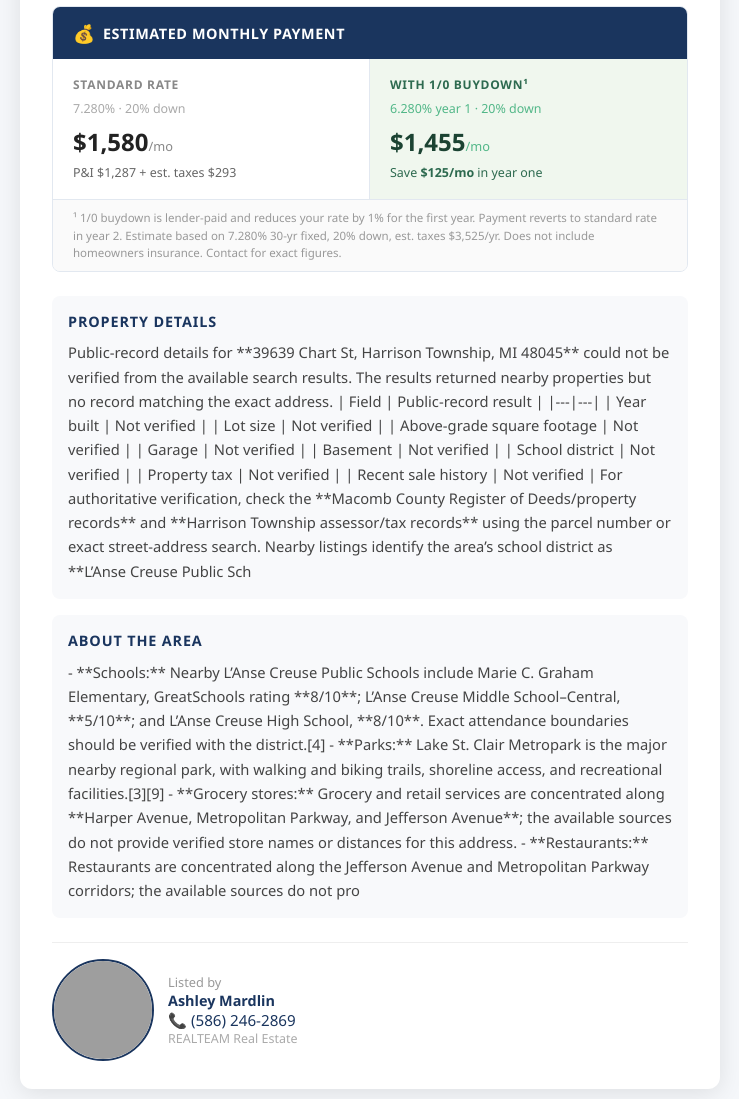
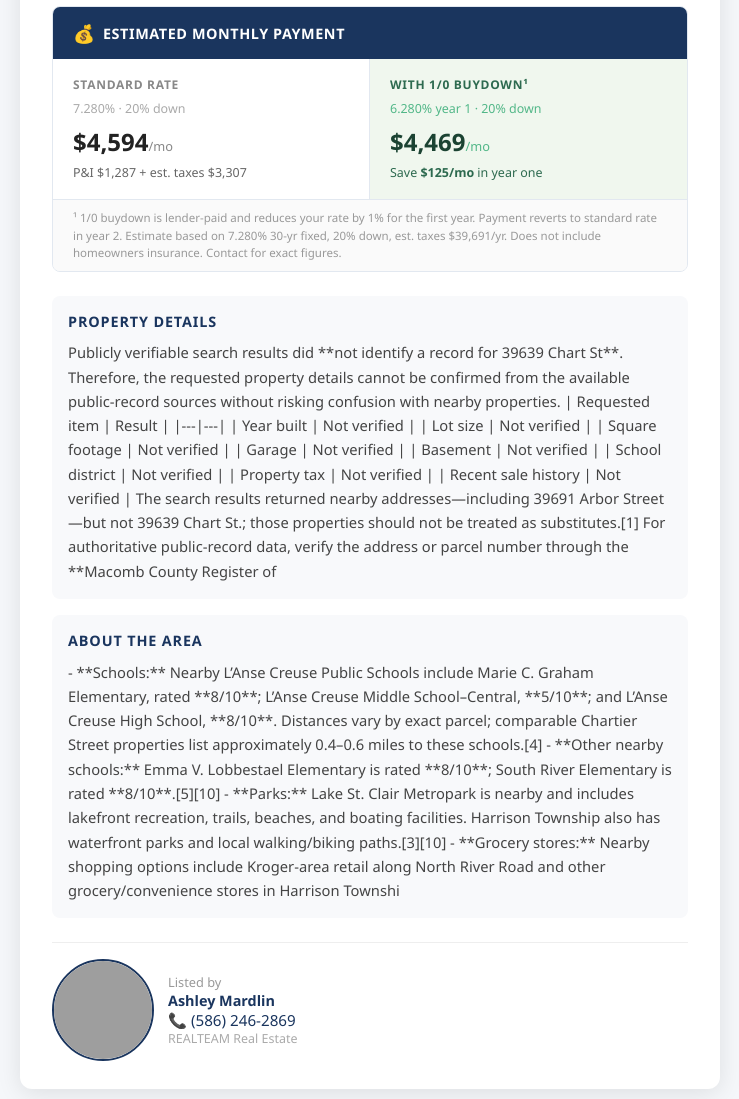
Before and after one commit to tommy-logan-ai/tommythemortgageguy, a plain HTML site: page coming-soon/harrison-township-mi-u-610439.html in a window 1280 px wide. Shown: the part 840-1939 px from the top of the page, without its empty margins (270-1009 px from the left). Drawn offline with Linux system fonts and the light colour scheme; no server answers; grey boxes are pictures that could not be loaded.

Commit message:
Coming Soon (regen-hero): Harrison Township harrison-township-mi-u-610439

```diff
--- a/coming-soon/harrison-township-mi-u-610439.html
+++ b/coming-soon/harrison-township-mi-u-610439.html
@@ -47,13 +47,13 @@
     <div style="padding:1.1rem 1.25rem;border-right:1px solid #e2e8f0;">
       <div style="font-size:0.75rem;font-weight:700;color:#888;text-transform:uppercase;letter-spacing:0.06em;margin-bottom:0.4rem;">Standard Rate</div>
       <div style="font-size:0.78rem;color:#aaa;margin-bottom:0.5rem;">7.280% · 20% down</div>
-      <div style="font-size:1.5rem;font-weight:800;color:#222;">$1,580<span style="font-size:0.8rem;font-weight:400;color:#888;">/mo</span></div>
-      <div style="font-size:0.78rem;color:#666;margin-top:0.4rem;">P&amp;I $1,287 + est. taxes $293</div>
+      <div style="font-size:1.5rem;font-weight:800;color:#222;">$4,594<span style="font-size:0.8rem;font-weight:400;color:#888;">/mo</span></div>
+      <div style="font-size:0.78rem;color:#666;margin-top:0.4rem;">P&amp;I $1,287 + est. taxes $3,307</div>
     </div>
     <div style="padding:1.1rem 1.25rem;background:#f0f7ee;">
       <div style="font-size:0.75rem;font-weight:700;color:#2d6a4f;text-transform:uppercase;letter-spacing:0.06em;margin-bottom:0.4rem;">With 1/0 Buydown¹</div>
       <div style="font-size:0.78rem;color:#52b788;margin-bottom:0.5rem;">6.280% year 1 · 20% down</div>
-      <div style="font-size:1.5rem;font-weight:800;color:#1b4332;">$1,455<span style="font-size:0.8rem;font-weight:400;color:#52b788;">/mo</span></div>
+      <div style="font-size:1.5rem;font-weight:800;color:#1b4332;">$4,469<span style="font-size:0.8rem;font-weight:400;color:#52b788;">/mo</span></div>
       <div style="font-size:0.78rem;color:#2d6a4f;margin-top:0.4rem;">Save <strong>$125/mo</strong> in year one</div>
     </div>
   </div>
@@ -61,29 +61,29 @@
     <p style="margin:0;font-size:0.72rem;color:#999;line-height:1.5;">
       ¹ 1/0 buydown is lender-paid and reduces your rate by 1% for the first year.
       Payment reverts to standard rate in year 2.
-      Estimate based on 7.280% 30-yr fixed, 20% down, est. taxes $3,525/yr.
+      Estimate based on 7.280% 30-yr fixed, 20% down, est. taxes $39,691/yr.
       Does not include homeowners insurance. Contact for exact figures.
     </p>
   </div>
 </div>
-    <div style="margin:1.5rem 0 0;padding:1rem;background:#f8f9fb;border-radius:8px;"><h3 style="font-size:0.9rem;font-weight:700;color:#1a355e;text-transform:uppercase;letter-spacing:0.06em;margin:0 0 0.6rem">Property Details</h3><p style="font-size:0.92rem;color:#444;line-height:1.65;margin:0">Public-record details for **39639 Chart St, Harrison Township, MI 48045** could not be verified from the available search results. The results returned nearby properties but no record matching the exact address.
+    <div style="margin:1.5rem 0 0;padding:1rem;background:#f8f9fb;border-radius:8px;"><h3 style="font-size:0.9rem;font-weight:700;color:#1a355e;text-transform:uppercase;letter-spacing:0.06em;margin:0 0 0.6rem">Property Details</h3><p style="font-size:0.92rem;color:#444;line-height:1.65;margin:0">Publicly verifiable search results did **not identify a record for 39639 Chart St**. Therefore, the requested property details cannot be confirmed from the available public-record sources without risking confusion with nearby properties.
 
-| Field | Public-record result |
+| Requested item | Result |
 |---|---|
 | Year built | Not verified |
 | Lot size | Not verified |
-| Above-grade square footage | Not verified |
+| Square footage | Not verified |
 | Garage | Not verified |
 | Basement | Not verified |
 | School district | Not verified |
 | Property tax | Not verified |
 | Recent sale history | Not verified |
 
-For authoritative verification, check the **Macomb County Register of Deeds/property records** and **Harrison Township assessor/tax records** using the parcel number or exact street-address search. Nearby listings identify the area’s school district as **L’Anse Creuse Public Sch</p></div>
-    <div style="margin:1rem 0 0;padding:1rem;background:#f8f9fb;border-radius:8px;"><h3 style="font-size:0.9rem;font-weight:700;color:#1a355e;text-transform:uppercase;letter-spacing:0.06em;margin:0 0 0.6rem">About the Area</h3><p style="font-size:0.92rem;color:#444;line-height:1.65;margin:0">- **Schools:** Nearby L’Anse Creuse Public Schools include Marie C. Graham Elementary, GreatSchools rating **8/10**; L’Anse Creuse Middle School–Central, **5/10**; and L’Anse Creuse High School, **8/10**. Exact attendance boundaries should be verified with the district.[4]
-- **Parks:** Lake St. Clair Metropark is the major nearby regional park, with walking and biking trails, shoreline access, and recreational facilities.[3][9]
-- **Grocery stores:** Grocery and retail services are concentrated along **Harper Avenue, Metropolitan Parkway, and Jefferson Avenue**; the available sources do not provide verified store names or distances for this address.
-- **Restaurants:** Restaurants are concentrated along the Jefferson Avenue and Metropolitan Parkway corridors; the available sources do not pro</p></div>
+The search results returned nearby addresses—including 39691 Arbor Street—but not 39639 Chart St.; those properties should not be treated as substitutes.[1] For authoritative public-record data, verify the address or parcel number through the **Macomb County Register of</p></div>
+    <div style="margin:1rem 0 0;padding:1rem;background:#f8f9fb;border-radius:8px;"><h3 style="font-size:0.9rem;font-weight:700;color:#1a355e;text-transform:uppercase;letter-spacing:0.06em;margin:0 0 0.6rem">About the Area</h3><p style="font-size:0.92rem;color:#444;line-height:1.65;margin:0">- **Schools:** Nearby L’Anse Creuse Public Schools include Marie C. Graham Elementary, rated **8/10**; L’Anse Creuse Middle School–Central, **5/10**; and L’Anse Creuse High School, **8/10**. Distances vary by exact parcel; comparable Chartier Street properties list approximately 0.4–0.6 miles to these schools.[4]
+- **Other nearby schools:** Emma V. Lobbestael Elementary is rated **8/10**; South River Elementary is rated **8/10**.[5][10]
+- **Parks:** Lake St. Clair Metropark is nearby and includes lakefront recreation, trails, beaches, and boating facilities. Harrison Township also has waterfront parks and local walking/biking paths.[3][10]
+- **Grocery stores:** Nearby shopping options include Kroger-area retail along North River Road and other grocery/convenience stores in Harrison Townshi</p></div>
     <div class="agent" style="display:flex;align-items:center;gap:14px;margin-top:1.5rem;padding-top:1rem;border-top:1px solid #eee">
       <img src="https://tommythemortgageguy.com/assets/agents/ashley-mardlin-headshot.jpg" alt="Ashley Mardlin" style="width:98px;height:98px;border-radius:50%;object-fit:cover;border:2px solid #1a355e">
       <div style="text-align:left">
```
